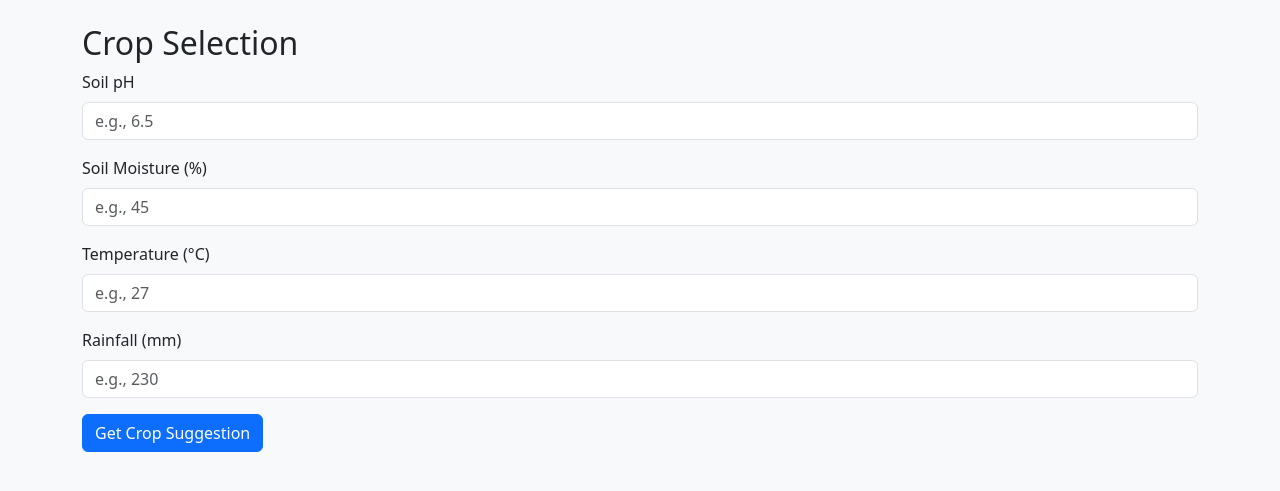
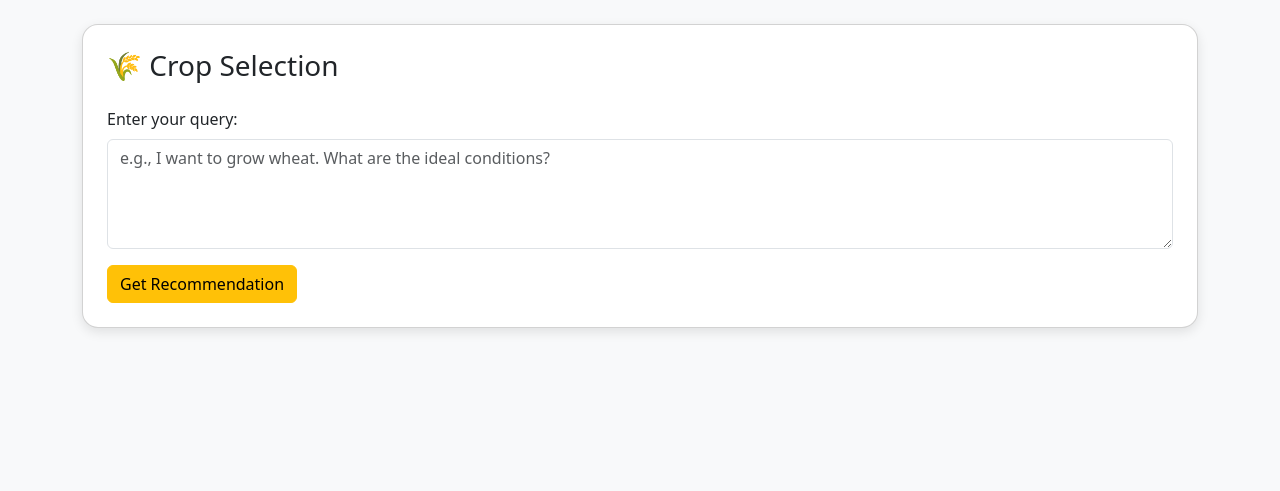
Before and after one commit to Vahsir7/Krishi-Sahyog, a FastAPI app: page /crop_selection in a window 1280 px wide. Shown: the part 56-547 px from the top of the page. Run offline with FastAPI, Linux system fonts and the light colour scheme; parts of the project's set-up code (start-up, migrations or seed data) failed here and were passed over.

Commit message:
Pretrained KB ollama model added

```diff
--- /dev/null
+++ b/agents/custom_agent.py
@@ -0,0 +1,108 @@
+import pandas as pd
+import subprocess
+
+# Set the path to the Ollama executable (adjust if needed)
+OLLAMA_PATH = "/usr/local/bin/ollama"
+
+# -------------------------------
+# Load CSV Data Once at Startup
+# -------------------------------
+def load_farmer_data():
+    return pd.read_csv("data/farmer_advisor_dataset.csv")
+
+def load_market_data():
+    return pd.read_csv("data/market_researcher_dataset.csv")
+
+# Global variables for KBs
+FARMER_KB = []
+MARKET_KB = []
+
+def build_farmer_kb():
+    df = load_farmer_data()
+    kb = []
+    for _, row in df.iterrows():
+        entry = (
+            f"Crop: {row['Crop_Type']}. "
+            f"Soil pH: {row['Soil_pH']}, Moisture: {row['Soil_Moisture']}%, "
+            f"Temperature: {row['Temperature_C']}°C, Rainfall: {row['Rainfall_mm']} mm, "
+            f"Yield: {row['Crop_Yield_ton']} tons."
+        )
+        kb.append(entry)
+    print("Farmer KB built successfully.")
+    return kb
+
+def build_market_kb():
+    df = load_market_data()
+    kb = []
+    for _, row in df.iterrows():
+        entry = (
+            f"Crop: {row['Product']}. "
+            f"Market Price: {row['Market_Price_per_ton']}, Demand Index: {row['Demand_Index']}, "
+            f"Supply Index: {row['Supply_Index']}, Competitor Price: {row['Competitor_Price_per_ton']}, "
+            f"Weather Impact Score: {row['Weather_Impact_Score']}, Seasonal Factor: {row['Seasonal_Factor']}."
+        )
+        kb.append(entry)
+    print("Market KB built successfully.")
+    return kb
+
+# Build KBs at startup
+FARMER_KB = build_farmer_kb()
+MARKET_KB = build_market_kb()
+print("Knowledge Bases Loaded:")
+print(f"Farmer KB: {len(FARMER_KB)} entries")
+print(f"Market KB: {len(MARKET_KB)} entries")
+
+# -------------------------------
+# Simple Retrieval from the KB by Keyword Matching
+# -------------------------------
+def retrieve_context(query, kb, top_n=3):
+    query_words = set(query.lower().split())
+    scored = []
+    for entry in kb:
+        entry_words = set(entry.lower().split())
+        score = len(query_words.intersection(entry_words))
+        scored.append((score, entry))
+    scored.sort(key=lambda x: x[0], reverse=True)
+    context_entries = [entry for score, entry in scored if score > 0][:top_n]
+    return "\n".join(context_entries)
+
+# -------------------------------
+# Query Ollama with a Constructed Prompt
+# -------------------------------
+def query_ollama(prompt):
+    print(f"Querying Ollama with prompt: {prompt}")
+    result = subprocess.run(
+        [OLLAMA_PATH, "run", "llama2:7b-chat"],
+        input=prompt,
+        capture_output=True,
+        text=True
+    )
+    if result.returncode != 0 or not result.stdout.strip():
+        return "Error: Model did not return advice."
+    print(f"Ollama response: {result.stdout.strip()}")
+    return result.stdout.strip()
+
+# -------------------------------
+# Main Functions for Each Agent
+# -------------------------------
+def get_farmer_advice(query):
+    context = retrieve_context(query, FARMER_KB)
+    prompt = f"""
+You are an expert crop advisor.
+Historic Farmer Data Context:
+{context}
+User Query: "{query}"
+Based on the historical data, provide a detailed crop recommendation with reasoning.
+"""
+    return query_ollama(prompt)
+
+def get_market_advice(query):
+    context = retrieve_context(query, MARKET_KB)
+    prompt = f"""
+You are an expert market advisor.
+Historic Market Data Context:
+{context}
+User Query: "{query}"
+Based on the historical market data, provide detailed market insights and recommendations.
+"""
+    return query_ollama(prompt)
--- a/app.py
+++ b/app.py
@@ -1,53 +1,57 @@
-# app.py
-# to run this code, use the command: uvicorn app:app --reload
-
 from fastapi import FastAPI, Request, Form
 from fastapi.responses import HTMLResponse
 from fastapi.staticfiles import StaticFiles
 from fastapi.templating import Jinja2Templates
-from nlp_advisor import ask_ollama_crop_advisor, ask_ollama_market_advisor
+from agents.custom_agent import get_farmer_advice, get_market_advice
 
 app = FastAPI()
-
-# Mount static files if you have any (like CSS)
 app.mount("/static", StaticFiles(directory="static"), name="static")
-
 templates = Jinja2Templates(directory="templates")
 
 @app.get("/", response_class=HTMLResponse)
 async def home(request: Request):
     return templates.TemplateResponse("base.html", {"request": request})
 
-# Farmer help page using the NLP crop advisor
+# Farmer Help Page
 @app.get("/farmer_help", response_class=HTMLResponse)
 async def farmer_help(request: Request):
     return templates.TemplateResponse("farmer_help.html", {"request": request})
 
 @app.post("/farmer_help", response_class=HTMLResponse)
 async def farmer_help_post(request: Request, user_question: str = Form(...)):
-    print("User question received:", user_question)  # Debug print to see the value
-    advice = ask_ollama_crop_advisor(user_question)
-    print("Advice returned:", advice)  # Debug print to see the value
-    return templates.TemplateResponse("farmer_help.html", {"request": request, "advice": advice, "user_question": user_question})
+    print(f"User question: {user_question}")
+    advice = get_farmer_advice(user_question)
 
+    return templates.TemplateResponse("farmer_help.html", {
+        "request": request,
+        "advice": advice,
+        "user_question": user_question
+    })
 
-# Market help page using the NLP market advisor
+# Market Help Page
 @app.get("/marketing_help", response_class=HTMLResponse)
 async def marketing_help(request: Request):
     return templates.TemplateResponse("marketing_help.html", {"request": request})
 
 @app.post("/marketing_help", response_class=HTMLResponse)
 async def marketing_help_post(request: Request, user_question: str = Form(...)):
-    advice = ask_ollama_market_advisor(user_question)
-    return templates.TemplateResponse("marketing_help.html", {"request": request, "advice": advice, "user_question": user_question})
+    advice = get_market_advice(user_question)
+    return templates.TemplateResponse("marketing_help.html", {
+        "request": request,
+        "advice": advice,
+        "user_question": user_question
+    })
 
-# Optionally, a crop selection page that also uses NLP for more detailed advice.
+# Crop Selection Page (using farmer advice logic)
 @app.get("/crop_selection", response_class=HTMLResponse)
 async def crop_selection(request: Request):
     return templates.TemplateResponse("crop_selection.html", {"request": request})
 
 @app.post("/crop_selection", response_class=HTMLResponse)
 async def crop_selection_post(request: Request, user_question: str = Form(...)):
-    # Here you could combine numeric field inputs with NLP reasoning
-    advice = ask_ollama_crop_advisor(user_question)
-    return templates.TemplateResponse("crop_selection.html", {"request": request, "advice": advice, "user_question": user_question})
+    advice = get_farmer_advice(user_question)
+    return templates.TemplateResponse("crop_selection.html", {
+        "request": request,
+        "advice": advice,
+        "user_question": user_question
+    })
--- a/templates/crop_selection.html
+++ b/templates/crop_selection.html
@@ -1,31 +1,20 @@
 {% extends "base.html" %}
-
+{% block title %}Crop Selection{% endblock %}
 {% block content %}
-<h2>Crop Selection</h2>
-<form method="post" action="/crop_selection">
+<div class="card p-4">
+  <h3 class="mb-4">🌾 Crop Selection</h3>
+  <form method="post" action="/crop_selection">
     <div class="mb-3">
-        <label for="soil_ph" class="form-label">Soil pH</label>
-        <input type="number" step="0.1" class="form-control" id="soil_ph" name="soil_ph" placeholder="e.g., 6.5" required>
+      <label for="user_question" class="form-label">Enter your query:</label>
+      <textarea class="form-control" id="user_question" name="user_question" rows="4" placeholder="e.g., I want to grow wheat. What are the ideal conditions?" required>{{ user_question if user_question is defined else "" }}</textarea>
     </div>
-    <div class="mb-3">
-        <label for="soil_moisture" class="form-label">Soil Moisture (%)</label>
-        <input type="number" step="0.1" class="form-control" id="soil_moisture" name="soil_moisture" placeholder="e.g., 45" required>
-    </div>
-    <div class="mb-3">
-        <label for="temperature" class="form-label">Temperature (°C)</label>
-        <input type="number" step="0.1" class="form-control" id="temperature" name="temperature" placeholder="e.g., 27" required>
-    </div>
-    <div class="mb-3">
-        <label for="rainfall" class="form-label">Rainfall (mm)</label>
-        <input type="number" step="0.1" class="form-control" id="rainfall" name="rainfall" placeholder="e.g., 230" required>
-    </div>
-    <button type="submit" class="btn btn-primary">Get Crop Suggestion</button>
-</form>
-
-{% if details is defined %}
-<div class="mt-4">
-    <h4>Suggested Crop:</h4>
-    <p>{{ details }}</p>
+    <button type="submit" class="btn btn-warning">Get Recommendation</button>
+  </form>
+  {% if advice %}
+  <div class="mt-4 response-box">
+    <strong>Advice:</strong><br>
+    {{ advice | safe }}
+  </div>
+  {% endif %}
 </div>
-{% endif %}
 {% endblock %}
```
Also changed, not shown: templates/farmer_help.html (+14 -19 lines), templates/marketing_help.html (+14 -13 lines), README.md, agents/farmer_advisor.py (line endings or trailing spaces), agents/market_researcher.py (line endings or trailing spaces), chatbot/rag_bot.py (line endings or trailing spaces), kb_builder.py (line endings or trailing spaces), nlp_advisor.py (line endings or trailing spaces), pipeline.py (line endings or trailing spaces), requirements.txt (line endings or trailing spaces), templates/base.html (line endings or trailing spaces), utils/preprocess.py (line endings or trailing spaces), 1 other file.
